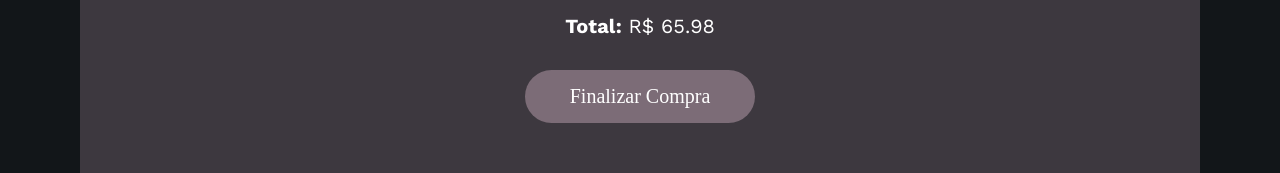
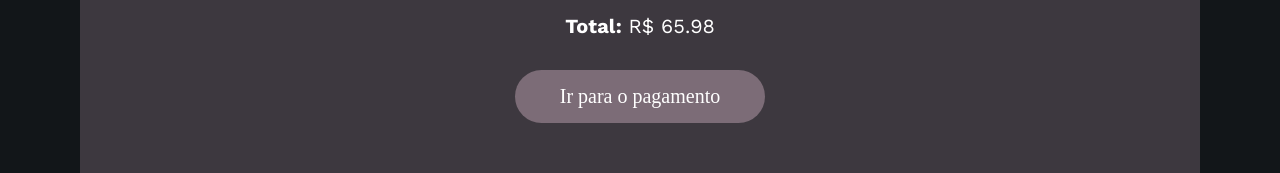
Before and after one commit to arthurvergacas/banga-online-store, a React (Create React App) app in the folder packages/frontend/: page /cart in a window 1280 px wide. Shown: the part 537-710 px from the top of the page. Built offline with nearby package versions, Linux system fonts and the light colour scheme; a web font is replaced by a local one.

Commit message:
feat: change cart button text

```diff
--- a/packages/frontend/src/pages/Cart/index.tsx
+++ b/packages/frontend/src/pages/Cart/index.tsx
@@ -41,7 +41,7 @@ export default function Cart() {
         </span>
       )}
 
-      <Button onClick={() => navigate('/payment')}>Finalizar Compra</Button>
+      <Button onClick={() => navigate('/payment')}>Ir para o pagamento</Button>
     </div>
   );
 }
```
